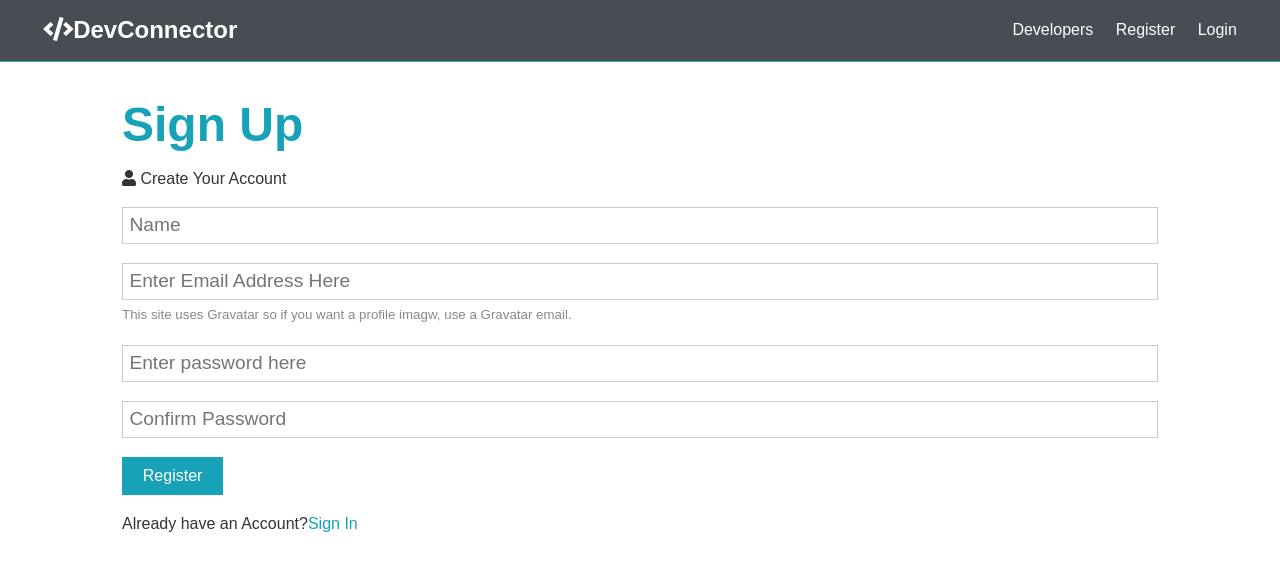
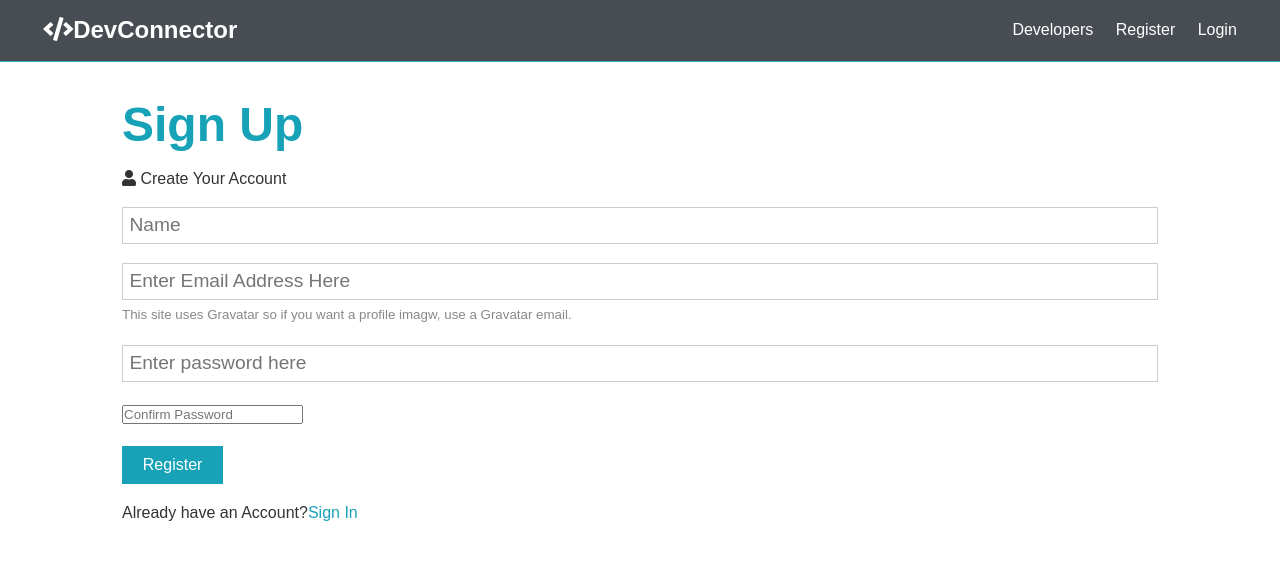
Before and after one commit to delaquash/developers-connector, a React (Create React App) app in the folder client/: page /register in a window 1280 px wide. Shown: the top 570 px of the page. Built offline with nearby package versions, Linux system fonts and the light colour scheme.

Commit message:
Sign up form ready

```diff
--- a/client/src/components/auth/Register.jsx
+++ b/client/src/components/auth/Register.jsx
@@ -2,6 +2,22 @@ import React, { Fragment, useState } from 'react';
 
 
  const Register=()=>{
+     const [formData, setFormData ] = useState({
+name:'',
+email:'',
+password:"",
+password2:""
+     });
+     const {name, email, password, password2 } = formData;
+     const onChange = e => setFormData({...formData, [e.target.name]:e.target.value});
+     const onSubmit = e => {
+         e.preventDefault();
+         if(password !== password2){
+             console.log('Password do not match');
+         } else {
+             console.log(formData);
+         }
+     };
     return (
         <Fragment>
             <h1 className="large text-primary">
@@ -10,25 +26,38 @@ import React, { Fragment, useState } from 'react';
             <p className="lead">
                 <i className="fas fa-user"/> Create Your Account
             </p>
-            <form className="form" action="create-profile.html">
+            <form className="form" onSubmit={e => onSubmit(e)}>
                 <div className="form-group">
-                    <input type="text" placeholder="Name" name="name" required />
+                    <input
+                    type="text"
+                     placeholder="Name"
+                      name="name"
+                      value={name}
+                       required
+onChange={e => onChange(e)}
+                        />
                 </div>
                 <div className="form-group">
-                    <input type="email" placeholder="Enter Email Address Here" name="email" />
+                    <input type="email" placeholder="Enter Email Address Here" value={email} name="email" onChange={e => onChange(e)} />
                     <small className="form-text">
                         This site uses Gravatar so if you want a profile imagw, use a Gravatar email.
                     </small>
                 </div>
                 <div className="form-group">
                     <input type="password" placeholder="Enter password here"
-                    name="password" minLength="6" />
+                    value={password}
+                    name="password" minLength="6"     required
+onChange={e => onChange(e)} />
                 </div>
                 <div className="form-group">
-                    <input type="password"
+                    <input type="password2"
+                    value={password2}
                     placeholder="Confirm Password"
-                    name="password"
-                    minLength="6" />
+                    name="password2"
+                    minLength="6"
+                            required
+onChange={e => onChange(e)}
+                    />
                 </div>
                 <input type="submit" className="btn btn-primary" value="Register" />
             </form>
```
